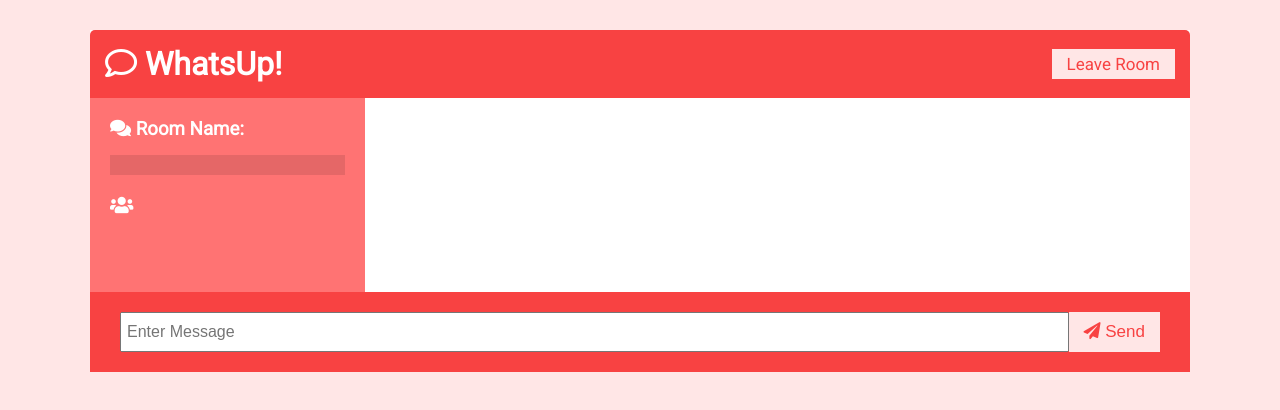
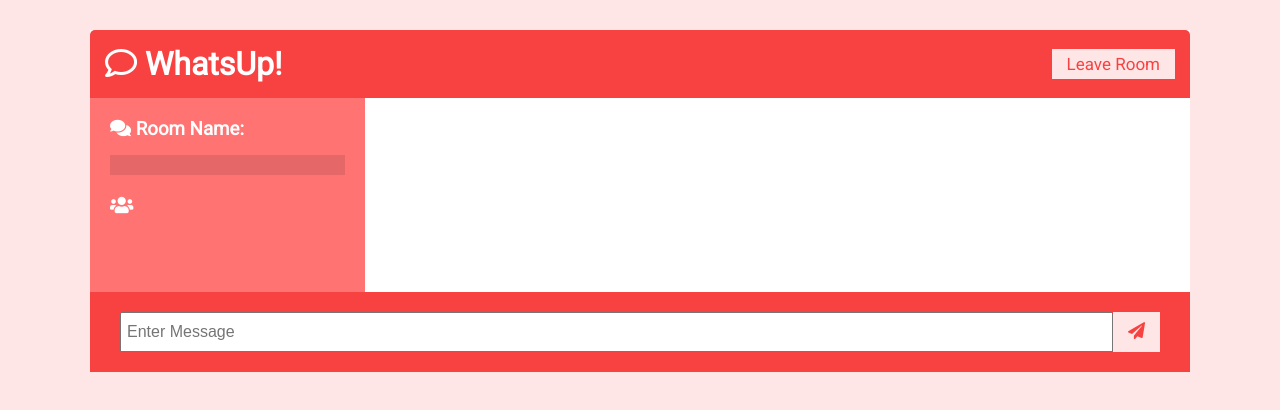
Before and after one commit to ShubhamIngale/whatsup, a website: page public/chat.html in a window 1280 px wide. Drawn offline with nearby package versions, Linux system fonts and the light colour scheme; no server answers.

Commit message:
send button change

```diff
--- a/public/chat.html
+++ b/public/chat.html
@@ -32,7 +32,7 @@
     <div class="chat-form-container">
       <form id="chat-form">
         <input id="msg" type="text" placeholder="Enter Message" required autocomplete="off" />
-        <button class="btn"><i class="fas fa-paper-plane"></i> Send</button>
+        <button class="btn"><i class="fas fa-paper-plane"></i></button>
       </form>
     </div>
   </div>
```
